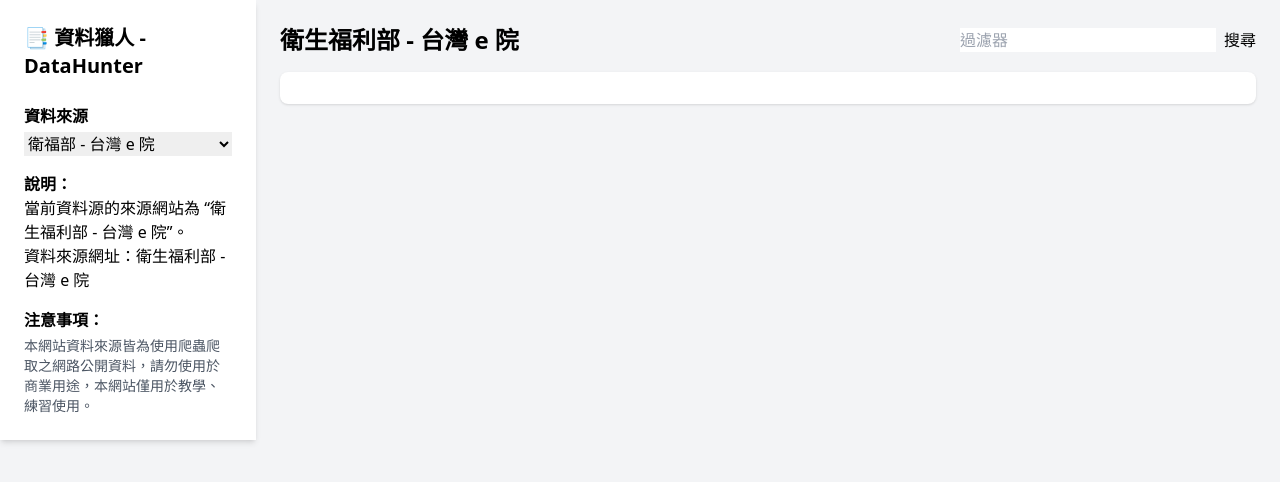
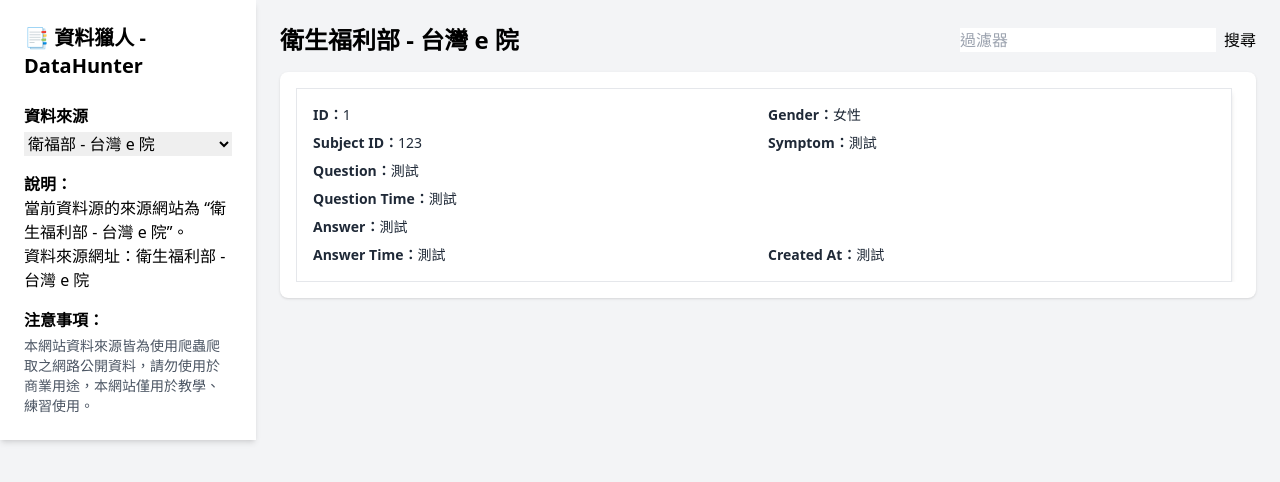
Before and after one commit to nickchen1998/DataHunter, a Django app: page /symptoms/list/ in a window 1280 px wide. Shown: the top 482 px of the page. Run offline with Django 5.2, Linux system fonts and the light colour scheme; data that the repository does not hold is empty; some libraries are stand-ins or nearby versions.

Commit message:
GIT 提交訊息：
feat: 重構資料庫配置並改善數據顯示邏輯

- 根據 `USE_SQLITE` 環境變數引入條件資料庫配置。
- 修改 HTML 模板中的按鈕結構，以改善數據顯示區域的格式。
- 加強 HTML 模板中數據呈現的條件顯示邏輯。

Signed-off-by: nickchen <nickchen@eland.com.tw>

```diff
--- a/templates/symptoms.html
+++ b/templates/symptoms.html
@@ -11,6 +11,7 @@
 
 {% block data-table %}
     <div class="data-table max-h-[80vh] overflow-y-auto pr-2 space-y-4">
+        {% if object_list %}
             {% for data in object_list %}
                 <div class="card shadow-md bg-white p-4 border border-gray-200">
                     <div class="grid grid-cols-2 gap-2 text-sm text-gray-800">
@@ -25,7 +26,9 @@
                             {% if data.question|length > 20 %}
                                 <span id="question-preview-{{ data.id }}">{{ data.question|slice:":20" }}...</span>
                                 <span id="question-full-{{ data.id }}" class="hidden">{{ data.question }}</span>
-                            <button data-id="{{ data.id }}" data-field="question" class="btn btn-xs btn-outline btn-info ml-2 toggle-button">展開</button>
+                                <button data-id="{{ data.id }}" data-field="question"
+                                        class="btn btn-xs btn-outline btn-info ml-2 toggle-button">展開
+                                </button>
                             {% else %}
                                 {{ data.question }}
                             {% endif %}
@@ -39,7 +42,9 @@
                             {% if data.answer|length > 20 %}
                                 <span id="answer-preview-{{ data.id }}">{{ data.answer|slice:":20" }}...</span>
                                 <span id="answer-full-{{ data.id }}" class="hidden">{{ data.answer }}</span>
-                            <button data-id="{{ data.id }}" data-field="answer" class="btn btn-xs btn-outline btn-info ml-2 toggle-button">展開</button>
+                                <button data-id="{{ data.id }}" data-field="answer"
+                                        class="btn btn-xs btn-outline btn-info ml-2 toggle-button">展開
+                                </button>
                             {% else %}
                                 {{ data.answer }}
                             {% endif %}
@@ -50,5 +55,20 @@
                     </div>
                 </div>
             {% endfor %}
+        {% else %}
+            <div class="card shadow-md bg-white p-4 border border-gray-200">
+                <div class="grid grid-cols-2 gap-2 text-sm text-gray-800">
+                    <div><span class="font-semibold">ID：</span>1</div>
+                    <div><span class="font-semibold">Gender：</span>女性</div>
+                    <div><span class="font-semibold">Subject ID：</span>123</div>
+                    <div><span class="font-semibold">Symptom：</span>測試</div>
+                    <div class="col-span-2"><span class="font-semibold">Question：</span>測試</div>
+                    <div><span class="font-semibold">Question Time：</span>測試</div>
+                    <div class="col-span-2"><span class="font-semibold">Answer：</span>測試</div>
+                    <div><span class="font-semibold">Answer Time：</span>測試</div>
+                    <div><span class="font-semibold">Created At：</span>測試</div>
+                </div>
+            </div>
+        {% endif %}
     </div>
 {% endblock %}
```
Also changed, not shown: DataHunter/settings.py (+17 -10 lines). Lines whose indentation alone changed are shown as unchanged.
